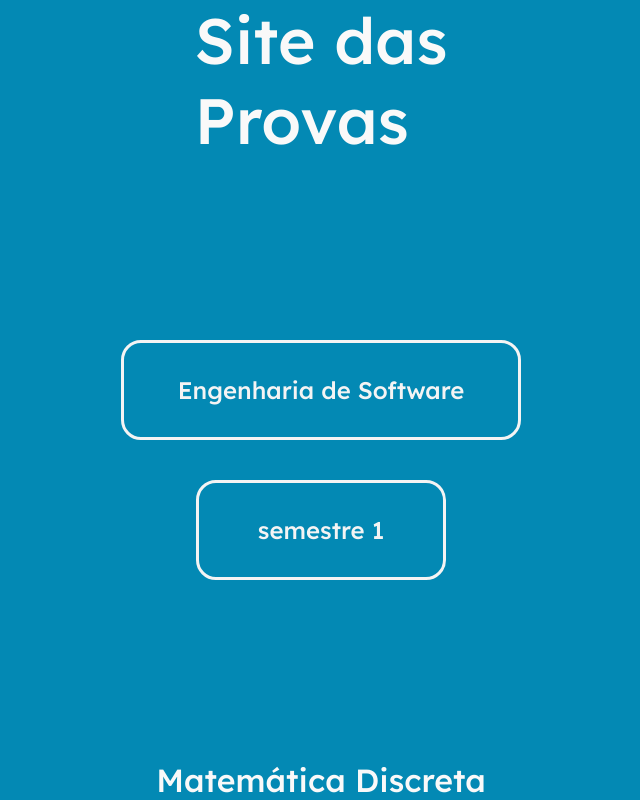
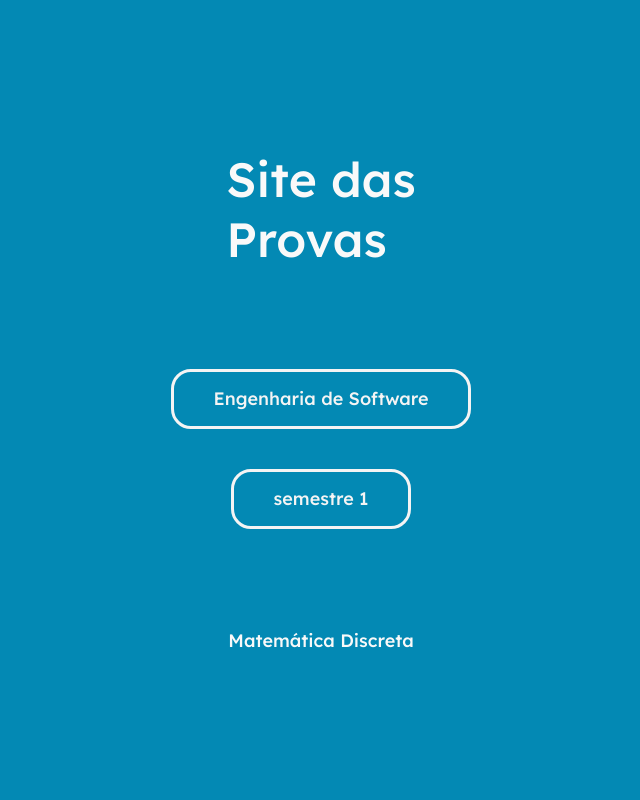
Before and after one commit to juliopontocom/sitedasprovas, a React (Vite) app: page / in a window 1280 px wide. Shown: the whole page, without its empty margins (319-959 px from the left). Built offline with nearby package versions, Linux system fonts and the light colour scheme.

Commit message:
update fontes

```diff
--- a/src/componentes/cadeira/styles.module.css
+++ b/src/componentes/cadeira/styles.module.css
@@ -4,5 +4,5 @@
 
 .nome{
     color: var(--white-100);
-    font-size: 32px;
+    font-size: 18px;
 }
--- a/src/componentes/container/styles.module.css
+++ b/src/componentes/container/styles.module.css
@@ -3,14 +3,14 @@
     flex-direction: column;
     align-items: center;
     justify-content: center;
-    gap: 180px;
+    gap: 100px;
     width: 100%;
     height: 100%;
 }
 
 .titulo{
     color: var(--white-100);
-    font-size: 64px;
+    font-size: 48px;
 }
 
 .botoes{
@@ -23,25 +23,25 @@
 }
 
 .botaoCurso{
-    width: 400px;
-    height: 100px;
+    width: 300px;
+    height: 60px;
     border: 3px solid var(--white-200);
     border-radius: 20px;
     display: flex;
     align-items: center;
     justify-content: center;
-    font-size: 24px;
+    font-size: 18px;
     color: var(--white-200);
 }
 
 .botaoSemestre{
-    width: 250px;
-    height: 100px;
+    width: 180px;
+    height: 60px;
     border: 3px solid var(--white-200);
     border-radius: 20px;
     display: flex;
     align-items: center;
     justify-content: center;
-    font-size: 24px;
+    font-size: 18px;
     color: var(--white-200);
 }
```
